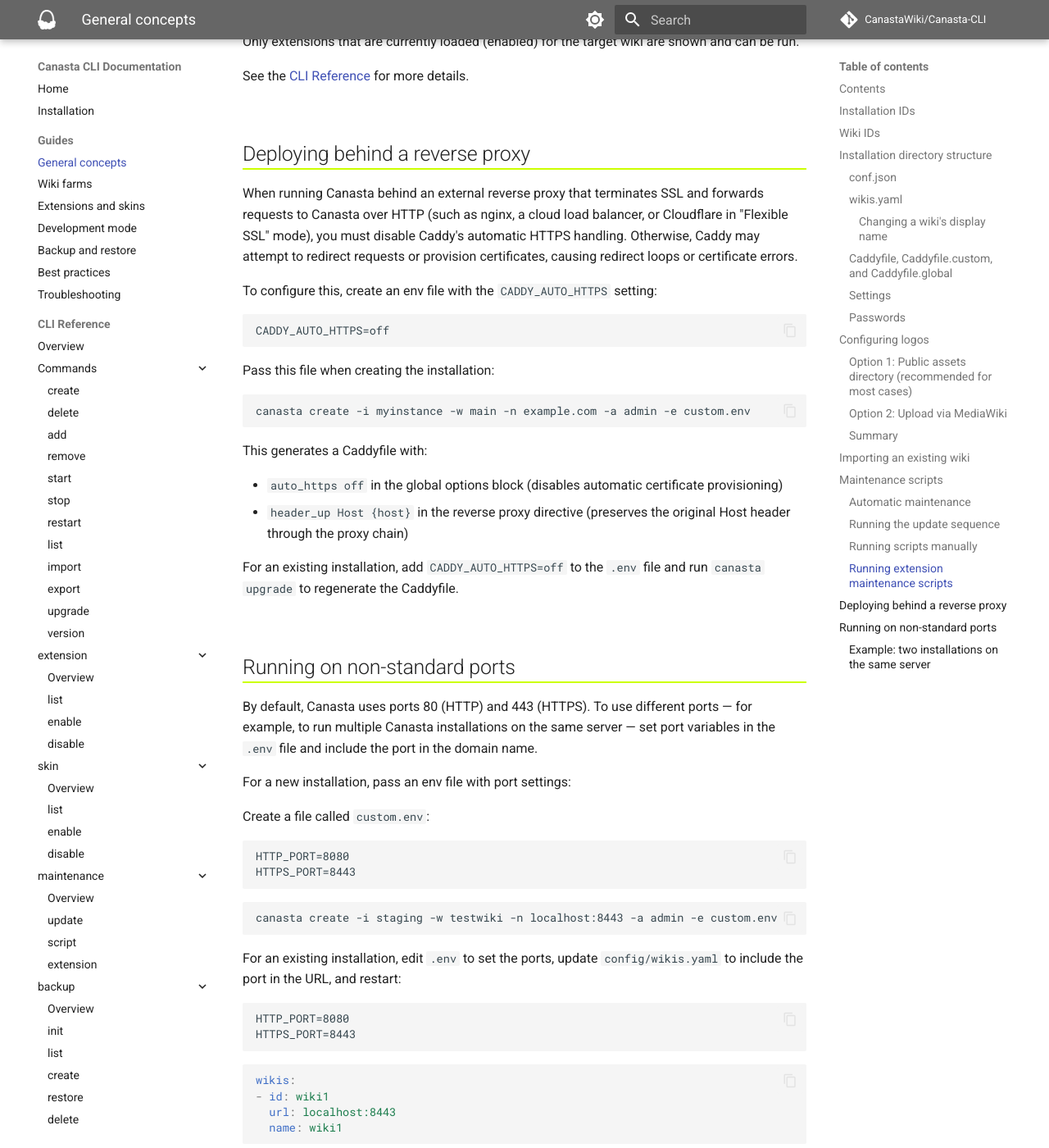
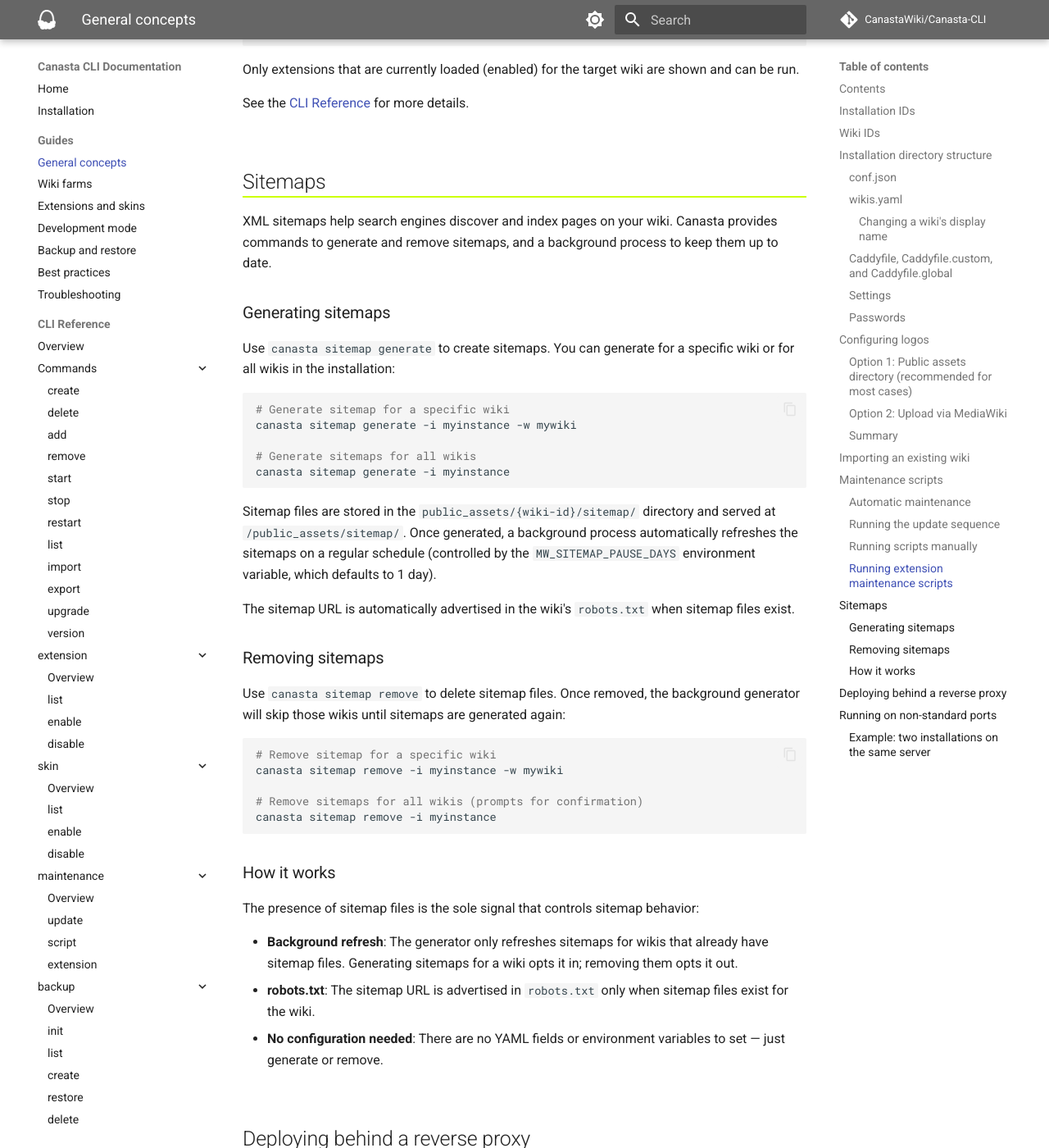
Before and after one commit to CanastaWiki/Canasta-CLI, an MkDocs documentation site: the page built from docs/guide/general-concepts.md, in a window 1280 px wide and 1400 px high, scrolled down 8936 px. Shown: the whole window at 82% size. Built offline with MkDocs 1.6.1 and Material for MkDocs 9.7.7, drawn with Linux system fonts in a browser that asks for light colours; comment, search, counter and statistics services are not loaded.

Commit message:
Add sitemap documentation to general concepts guide
Document the canasta sitemap generate and remove commands,
including usage examples and how file-presence-based detection works.

````diff
--- a/docs/guide/general-concepts.md
+++ b/docs/guide/general-concepts.md
@@ -14,6 +14,7 @@
   - [Running the update sequence](#running-the-update-sequence)
   - [Running scripts manually](#running-scripts-manually)
   - [Running extension maintenance scripts](#running-extension-maintenance-scripts)
+- [Sitemaps](#sitemaps)
 - [Deploying behind a reverse proxy](#deploying-behind-a-reverse-proxy)
 - [Running on non-standard ports](#running-on-non-standard-ports)
 
@@ -383,6 +384,48 @@
 
 ---
 
+## Sitemaps
+
+XML sitemaps help search engines discover and index pages on your wiki. Canasta provides commands to generate and remove sitemaps, and a background process to keep them up to date.
+
+### Generating sitemaps
+
+Use `canasta sitemap generate` to create sitemaps. You can generate for a specific wiki or for all wikis in the installation:
+
+```bash
+# Generate sitemap for a specific wiki
+canasta sitemap generate -i myinstance -w mywiki
+
+# Generate sitemaps for all wikis
+canasta sitemap generate -i myinstance
+```
+
+Sitemap files are stored in the `public_assets/{wiki-id}/sitemap/` directory and served at `/public_assets/sitemap/`. Once generated, a background process automatically refreshes the sitemaps on a regular schedule (controlled by the `MW_SITEMAP_PAUSE_DAYS` environment variable, which defaults to 1 day).
+
+The sitemap URL is automatically advertised in the wiki's `robots.txt` when sitemap files exist.
+
+### Removing sitemaps
+
+Use `canasta sitemap remove` to delete sitemap files. Once removed, the background generator will skip those wikis until sitemaps are generated again:
+
+```bash
+# Remove sitemap for a specific wiki
+canasta sitemap remove -i myinstance -w mywiki
+
+# Remove sitemaps for all wikis (prompts for confirmation)
+canasta sitemap remove -i myinstance
+```
+
+### How it works
+
+The presence of sitemap files is the sole signal that controls sitemap behavior:
+
+- **Background refresh**: The generator only refreshes sitemaps for wikis that already have sitemap files. Generating sitemaps for a wiki opts it in; removing them opts it out.
+- **robots.txt**: The sitemap URL is advertised in `robots.txt` only when sitemap files exist for the wiki.
+- **No configuration needed**: There are no YAML fields or environment variables to set — just generate or remove.
+
+---
+
 ## Deploying behind a reverse proxy
 
 When running Canasta behind an external reverse proxy that terminates SSL and forwards requests to Canasta over HTTP (such as nginx, a cloud load balancer, or Cloudflare in "Flexible SSL" mode), you must disable Caddy's automatic HTTPS handling. Otherwise, Caddy may attempt to redirect requests or provision certificates, causing redirect loops or certificate errors.
````
